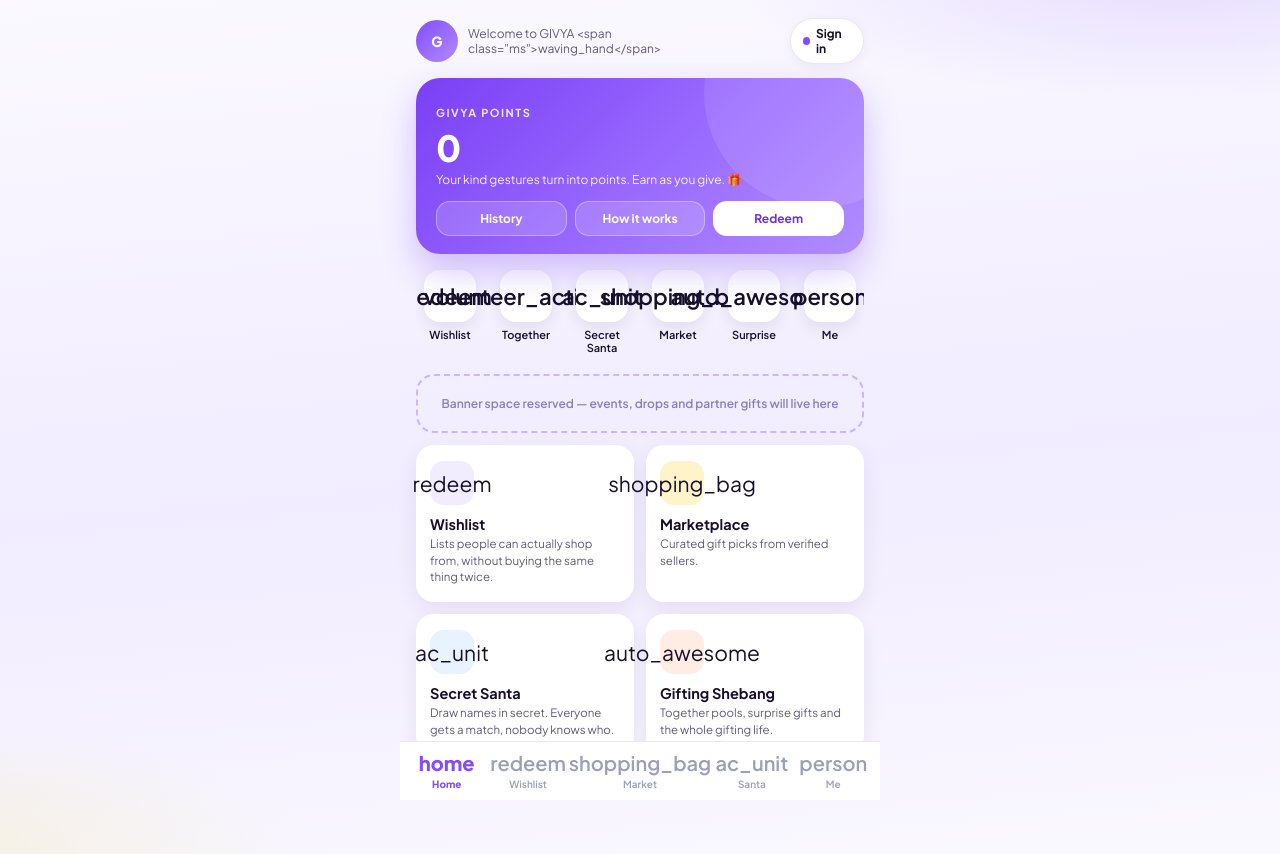
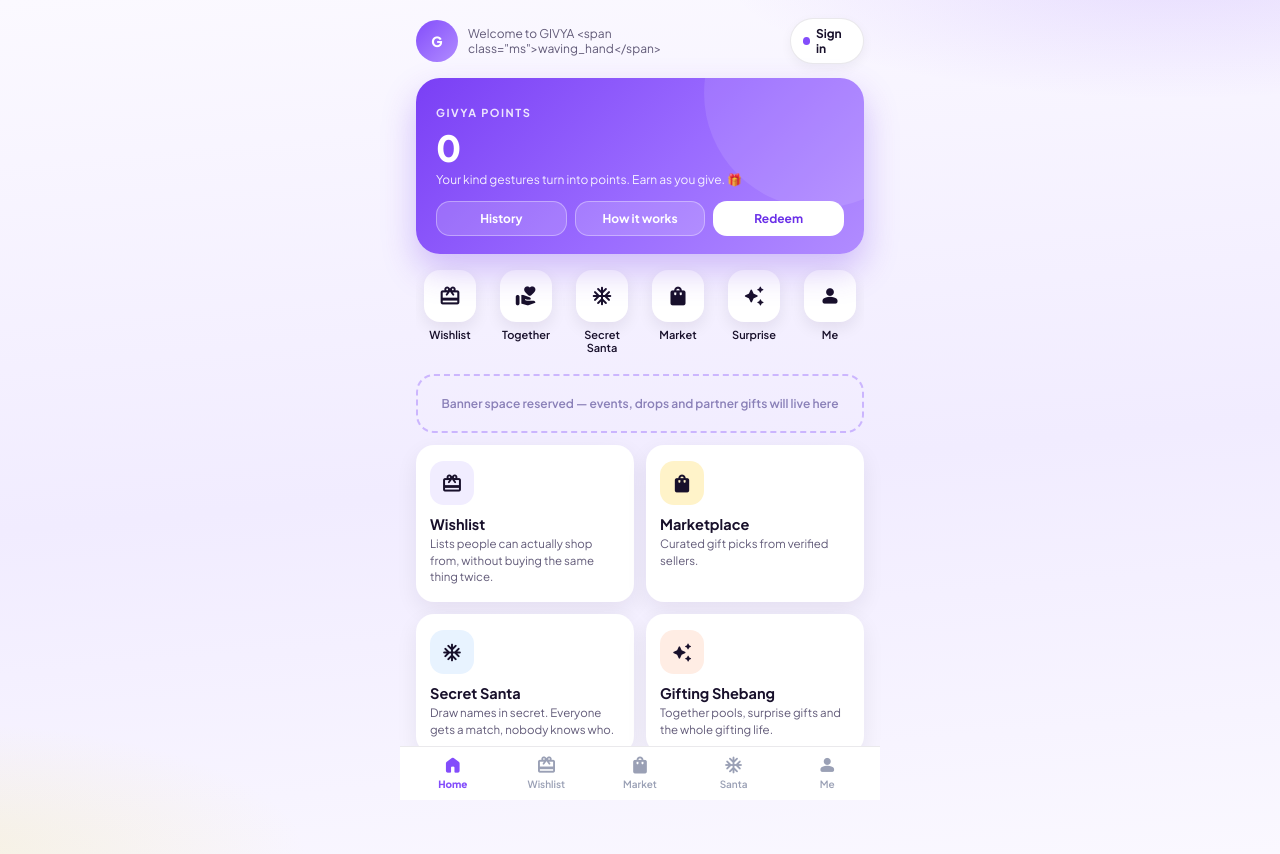
Before and after one commit to sakadaniel32-code/givya, a plain HTML site: page landing.html in a window 1280 px wide. Drawn offline with nearby package versions, Linux system fonts and the light colour scheme.

Commit message:
Icon class cleanup: proper Material Symbols markup

```diff
--- a/landing.html
+++ b/landing.html
@@ -30,30 +30,30 @@
   </section>
 
   <div class="slots">
-    <a class="slot" href="wishlist.html"><span class="ico" ms>redeem</span>Wishlist</a>
-    <a class="slot" href="gifting.html"><span class="ico" ms>volunteer_activism</span>Together</a>
-    <a class="slot" href="santa.html"><span class="ico" ms>ac_unit</span>Secret Santa</a>
-    <a class="slot" href="marketplace.html"><span class="ico" ms>shopping_bag</span>Market</a>
-    <a class="slot" href="gifting.html#surprise"><span class="ico" ms>auto_awesome</span>Surprise</a>
-    <a class="slot" href="me.html"><span class="ico" ms>person</span>Me</a>
+    <a class="slot" href="wishlist.html"><span class="ico ms">redeem</span>Wishlist</a>
+    <a class="slot" href="gifting.html"><span class="ico ms">volunteer_activism</span>Together</a>
+    <a class="slot" href="santa.html"><span class="ico ms">ac_unit</span>Secret Santa</a>
+    <a class="slot" href="marketplace.html"><span class="ico ms">shopping_bag</span>Market</a>
+    <a class="slot" href="gifting.html#surprise"><span class="ico ms">auto_awesome</span>Surprise</a>
+    <a class="slot" href="me.html"><span class="ico ms">person</span>Me</a>
   </div>
 
   <div class="banner">Banner space reserved — events, drops and partner gifts will live here</div>
 
   <div class="grid">
-    <a class="tile" href="wishlist.html"><span class="ico" ms style="background:#F1EDFF">redeem</span><h3>Wishlist</h3><p>Lists people can actually shop from, without buying the same thing twice.</p></a>
-    <a class="tile" href="marketplace.html"><span class="ico" ms style="background:#FFF3C9">shopping_bag</span><h3>Marketplace</h3><p>Curated gift picks from verified sellers.</p></a>
-    <a class="tile" href="santa.html"><span class="ico" ms style="background:#E8F3FF">ac_unit</span><h3>Secret Santa</h3><p>Draw names in secret. Everyone gets a match, nobody knows who.</p></a>
-    <a class="tile" href="gifting.html"><span class="ico" ms style="background:#FFEDE4">auto_awesome</span><h3>Gifting Shebang</h3><p>Together pools, surprise gifts and the whole gifting life.</p></a>
+    <a class="tile" href="wishlist.html"><span class="ico ms" style="background:#F1EDFF">redeem</span><h3>Wishlist</h3><p>Lists people can actually shop from, without buying the same thing twice.</p></a>
+    <a class="tile" href="marketplace.html"><span class="ico ms" style="background:#FFF3C9">shopping_bag</span><h3>Marketplace</h3><p>Curated gift picks from verified sellers.</p></a>
+    <a class="tile" href="santa.html"><span class="ico ms" style="background:#E8F3FF">ac_unit</span><h3>Secret Santa</h3><p>Draw names in secret. Everyone gets a match, nobody knows who.</p></a>
+    <a class="tile" href="gifting.html"><span class="ico ms" style="background:#FFEDE4">auto_awesome</span><h3>Gifting Shebang</h3><p>Together pools, surprise gifts and the whole gifting life.</p></a>
   </div>
 </div>
 
 <nav class="tabs">
-  <a href="/" class="on"><span class="ico" ms>home</span>Home</a>
-  <a href="wishlist.html"><span class="ico" ms>redeem</span>Wishlist</a>
-  <a href="marketplace.html"><span class="ico" ms>shopping_bag</span>Market</a>
-  <a href="santa.html"><span class="ico" ms>ac_unit</span>Santa</a>
-  <a href="me.html"><span class="ico" ms>person</span>Me</a>
+  <a href="/" class="on"><span class="ico ms">home</span>Home</a>
+  <a href="wishlist.html"><span class="ico ms">redeem</span>Wishlist</a>
+  <a href="marketplace.html"><span class="ico ms">shopping_bag</span>Market</a>
+  <a href="santa.html"><span class="ico ms">ac_unit</span>Santa</a>
+  <a href="me.html"><span class="ico ms">person</span>Me</a>
 </nav>
 
 <div class="modal" id="authModal" style="display:none">
```
Also changed, not shown: gifting.html (+5 -5 lines), index.html (+14 -14 lines), marketplace.html (+5 -5 lines), me.html (+5 -5 lines), santa.html (+5 -5 lines), wishlist.html (+5 -5 lines).
